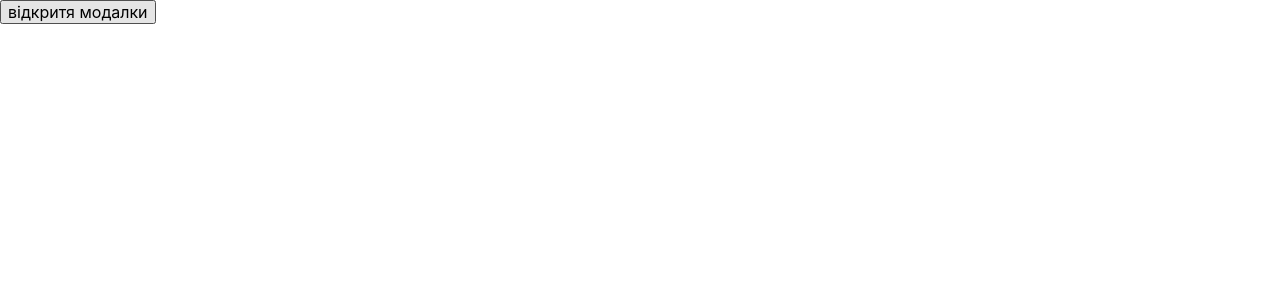
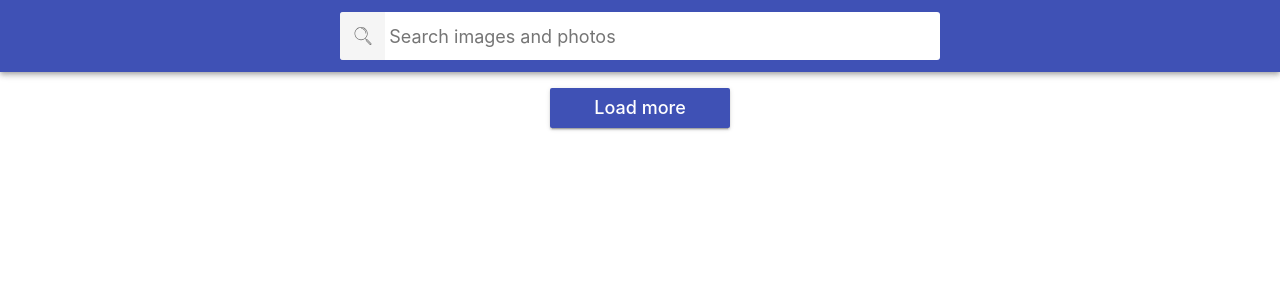
Before and after one commit to OleksandrKostan/goit-react-hw-03-image-finder, a React (Create React App) app: page / in a window 1280 px wide. Shown: the top 300 px of the page. Built offline with nearby package versions, Linux system fonts and the light colour scheme.

Commit message:
html_and_css

```diff
--- a/src/components/App/App.jsx
+++ b/src/components/App/App.jsx
@@ -4,9 +4,10 @@ import { ThemeProvider } from 'styled-components';
 import { theme } from '../Styled/Theme';
 import { GlobalStyle } from '../Styled/GlobalStyle';
 import { Modal } from 'components/Modal/Modal';
+import { Searchbar } from 'components/Searchbar/Searchbar';
+import { Button } from 'components/Button/Button';
+import { ImageGallery } from 'components/ImageGallery/ImageGallery';
 
-
-// import css from './App.module.css'; ???
 
 
 
@@ -38,9 +39,13 @@ export class App extends Component {
   render() {
     const { showModal } = this.state;
     return (<> <ThemeProvider theme={theme}> <GlobalStyle />
-      <button type='button' onClick={this.toggleModal}>відкритя модалки</button>
-      {showModal && <Modal onClose={this.toggleModal}/>}
+      <Searchbar />
+      <ImageGallery/>
+      {/* <button type='button' onClick={this.toggleModal}>відкритя модалки</button>
+      {showModal && <Modal onClose={this.toggleModal}/>} */}
 
+
+      <Button/>
 
     </ThemeProvider> </>
     );
--- a/src/components/App/App.module.css
+++ /dev/null
@@ -1,6 +0,0 @@
-.App {
-  display: grid;
-  grid-template-columns: 1fr;
-  grid-gap: 16px;
-  padding-bottom: 24px;
-}
--- a/src/components/Button/Button.jsx
+++ b/src/components/Button/Button.jsx
@@ -1 +1,5 @@
 import css from './Button.module.css';
+
+export const Button = () => (
+   <div className={css.btnCenter}> <button type='button' className={css.Button}>Load more</button></div>
+)
--- a/src/components/Button/Button.module.css
+++ b/src/components/Button/Button.module.css
@@ -17,9 +17,14 @@
   min-width: 180px;
   box-shadow: 0px 3px 1px -2px rgba(0, 0, 0, 0.2),
     0px 2px 2px 0px rgba(0, 0, 0, 0.14), 0px 1px 5px 0px rgba(0, 0, 0, 0.12);
+  margin-top: 16px;
 }
 
 .Button:hover,
 .Button:focus {
   background-color: #303f9f;
 }
+.btnCenter {
+  display: flex;
+  justify-content: center;
+}
--- a/src/components/ImageGallery/ImageGallery.jsx
+++ b/src/components/ImageGallery/ImageGallery.jsx
@@ -1,8 +1,8 @@
-import propTypes from 'prop-types';
+
 import css from './ImageGallery.module.css';
 
-
-
-{/* <ul class="gallery">
-  <!-- Набір <li> із зображеннями -->
-</ul> */}
+export const ImageGallery = () => (
+  <ul className={css.ImageGallery}>
+  {/* <!-- Набір <li> із зображеннями --> */}
+</ul>
+)
--- a/src/components/ImageGalleryItem/ImageGalleryItem.module.css
+++ b/src/components/ImageGalleryItem/ImageGalleryItem.module.css
@@ -4,14 +4,14 @@
     0px 1px 1px 0px rgba(0, 0, 0, 0.14), 0px 2px 1px -1px rgba(0, 0, 0, 0.12);
 }
 
-.ImageGalleryItem-image {
+.ImageGalleryItem_image {
   width: 100%;
   height: 260px;
   object-fit: cover;
   transition: transform 250ms cubic-bezier(0.4, 0, 0.2, 1);
 }
 
-.ImageGalleryItem-image:hover {
+.ImageGalleryItem_image:hover {
   transform: scale(1.03);
   cursor: zoom-in;
 }
--- a/src/components/Searchbar/Searchbar.jsx
+++ b/src/components/Searchbar/Searchbar.jsx
@@ -1,18 +1,20 @@
-import propTypes from 'prop-types';
-import css from './Searhbar.module.css';
 
-// <header class="searchbar">
-//   <form class="form">
-//     <button type="submit" class="button">
-//       <span class="button-label">Search</span>
-//     </button>
+import css from './Searchbar.module.css';
 
-//     <input
-//       class="input"
-//       type="text"
-//       autocomplete="off"
-//       autofocus
-//       placeholder="Search images and photos"
-//     />
-//   </form>
-// </header>
+export const Searchbar = () => (
+<header  className={css.Searchbar}>
+  <form className={css.SearchForm}>
+    <button type="submit" className={css.SearchForm_button}>
+      <span className={css.SearchForm_button_label}>Search</span>
+    </button>
+
+    <input
+      className={css.SearchForm_input}
+      type="text"
+      autocomplete="off"
+      autofocus
+      placeholder="Search images and photos"
+    />
+  </form>
+</header>
+)
--- a/src/components/Searchbar/Searhbar.module.css
+++ b/src/components/Searchbar/Searchbar.module.css
@@ -1,3 +1,22 @@
+.Searchbar {
+  top: 0;
+  left: 0;
+  position: sticky;
+  z-index: 1100;
+  display: flex;
+  justify-content: center;
+  align-items: center;
+  min-height: 64px;
+  padding-right: 24px;
+  padding-left: 24px;
+  padding-top: 12px;
+  padding-bottom: 12px;
+  color: #fff;
+  background-color: #3f51b5;
+  box-shadow: 0px 2px 4px -1px rgba(0, 0, 0, 0.2),
+    0px 4px 5px 0px rgba(0, 0, 0, 0.14), 0px 1px 10px 0px rgba(0, 0, 0, 0.12);
+}
+
 /*
  * Стили компонента SearchForm
  */
@@ -11,12 +30,12 @@
   overflow: hidden;
 }
 
-.SearchForm-button {
+.SearchForm_button {
   display: inline-block;
   width: 48px;
   height: 48px;
   border: 0;
-  background-image: url('https://image.flaticon.com/icons/svg/149/149852.svg');
+  background-image: url('./svg.svg');
   background-size: 40%;
   background-repeat: no-repeat;
   background-position: center;
@@ -26,11 +45,11 @@
   outline: none;
 }
 
-.SearchForm-button:hover {
+.SearchForm_button:hover {
   opacity: 1;
 }
 
-.SearchForm-button-label {
+.SearchForm_button_label {
   position: absolute;
   width: 1px;
   height: 1px;
@@ -42,7 +61,7 @@
   border: 0;
 }
 
-.SearchForm-input {
+.SearchForm_input {
   display: inline-block;
   width: 100%;
   font: inherit;
@@ -53,7 +72,7 @@
   padding-right: 4px;
 }
 
-.SearchForm-input::placeholder {
+.SearchForm_input::placeholder {
   font: inherit;
   font-size: 18px;
 }
```
Also changed, not shown: src/components/ImageGalleryItem/ImageGalleryItem.jsx (+5 -6 lines), src/components/Styled/GlobalStyle.jsx (+10 -7 lines), src/components/Searchbar/svg.svg (added).
